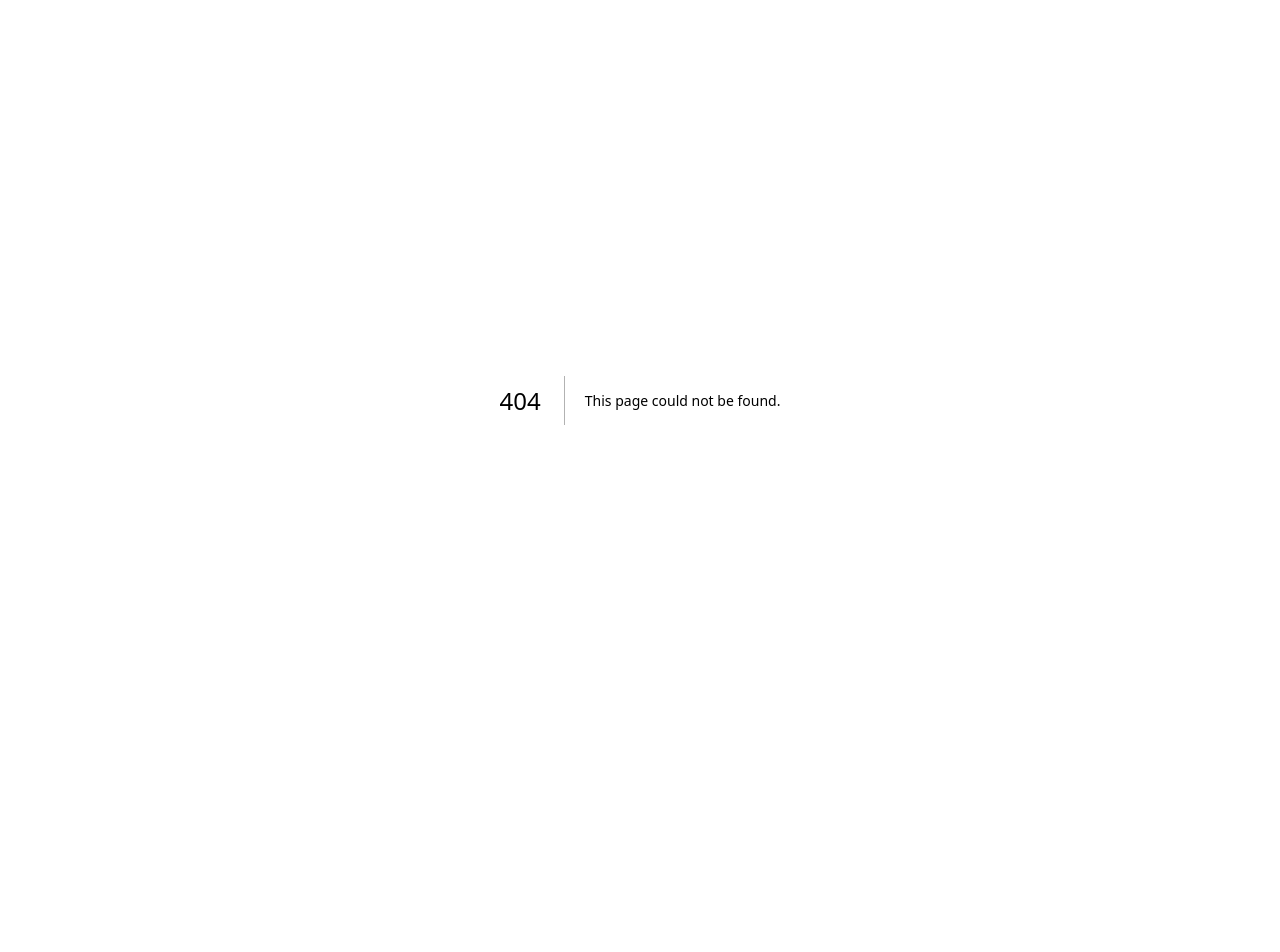
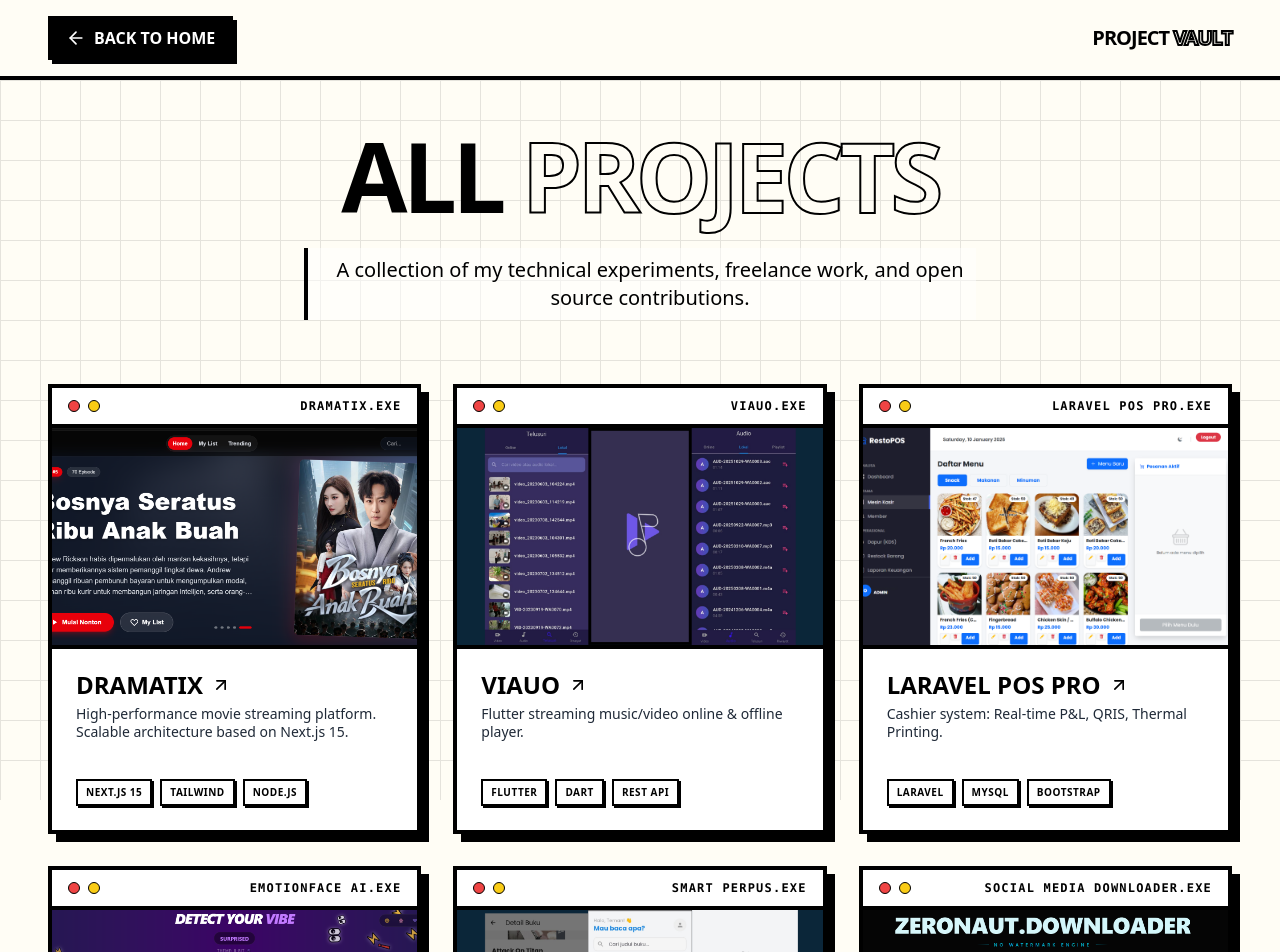
Before and after one commit to rezaaplvv/My-Web-Portofolio, a Next.js app: page /projects in a window 1280 px wide. Before the commit this address had no page. Shown: the top 952 px of the page. Before the commit the page ends 800 px from the top, so only its background shows below. Built offline with nearby package versions, Linux system fonts and the light colour scheme.

Commit message:
Add Project

```diff
--- a/app/page.tsx
+++ b/app/page.tsx
@@ -40,8 +40,17 @@ import Link from "next/link";
 
 // --- DATA PROJECTS ---
 const PROJECTS = [
+    {
+    id: 1,
+    title: "Laravel POS Pro",
+    subtitle: "Restaurant System",
+    desc: "Cashier system: Real-time P&L, QRIS, Thermal Printing.",
+    tech: ["Laravel", "MySQL", "Bootstrap"],
+    image: "/mesinkasirutama.png",
+    link: "https://github.com/rezaaplvv/Laravel-Point-Of-Sales-Pro"
+  },
   {
-    id: 1,
+    id: 2,
     title: "Dramatix",
     subtitle: "Streaming Platform",
     desc: "High-performance movie streaming platform. Scalable architecture based on Next.js 15.",
@@ -50,7 +59,27 @@ const PROJECTS = [
     link: "https://drama-tix.vercel.app/"
   },
   {
-    id: 2,
+    id: 3,
+    title: "Social Media Downloader",
+    subtitle: "Tools Web App",
+    desc: "Download high quality media from all social media without watermark.",
+    tech: ["React", "Vite", "Node.js"],
+    image: "/zeronout.png",
+    link: "https://zero-nout-downloader.vercel.app/"
+  },
+
+
+  {
+    id: 4,
+    title: "Smart Perpus",
+    subtitle: "Digital Library",
+    desc: "Digital library system with gamification features for levels and rankings.",
+    tech: ["Flutter", "Firebase", "Gamification"],
+    image: "/library.png",
+    link: "https://github.com/rezaaplvv/smart-perpus-app"
+  },
+    {
+    id: 5,
     title: "Viauo",
     subtitle: "Multimedia App",
     desc: "Flutter streaming music/video online & offline player.",
@@ -58,17 +87,8 @@ const PROJECTS = [
     image: "/viauo.png",
     link: "https://github.com/rezaaplvv/Viauo-VideoAudioPlayer"
   },
-  {
-    id: 3,
-    title: "Laravel POS Pro",
-    subtitle: "Restaurant System",
-    desc: "Cashier system: Real-time P&L, QRIS, Thermal Printing.",
-    tech: ["Laravel", "MySQL", "Bootstrap"],
-    image: "/mesinkasirutama.png",
-    link: "https://github.com/rezaaplvv/Laravel-Point-Of-Sales-Pro"
-  },
-  {
-    id: 4,
+    {
+    id: 6,
     title: "EmotionFace AI",
     subtitle: "AI Detection",
     desc: "Detects user facial expressions and changes UI accordingly in real-time.",
@@ -76,24 +96,7 @@ const PROJECTS = [
     image: "/emo.png",
     link: "https://emotion-face.vercel.app/"
   },
-  {
-    id: 5,
-    title: "Smart Perpus",
-    subtitle: "Digital Library",
-    desc: "Digital library system with gamification features for levels and rankings.",
-    tech: ["Flutter", "Firebase", "Gamification"],
-    image: "/library.png",
-    link: "https://github.com/rezaaplvv/smart-perpus-app"
-  },
-  {
-    id: 6,
-    title: "Social Media Downloader",
-    subtitle: "Tools Web App",
-    desc: "Download high quality media from all social media without watermark.",
-    tech: ["React", "Vite", "Node.js"],
-    image: "/zeronout.png",
-    link: "https://zero-nout-downloader.vercel.app/"
-  },
+
 ];
 
 // --- DATA TECH STACK ---
@@ -594,7 +597,7 @@ export default function Home() {
               className={`w-[300px] h-[300px] md:w-[400px] md:h-[400px] bg-white border-4 ${isDarkMode ? 'border-white shadow-[12px_12px_0px_0px_rgba(255,255,255,1)]' : 'border-black shadow-[12px_12px_0px_0px_rgba(0,0,0,1)]'} relative z-10`}
             >
               <Image
-                src="/ppgithub.jpg"
+                src="/IMG_2869.jpg"
                 alt="Reza Pahlepi"
                 fill
                 className="object-cover transition-all duration-300"
@@ -733,6 +736,17 @@ export default function Home() {
               </motion.div>
             ))}
           </div>
+
+          {/* --- NEW BUTTON: SEE MORE PROJECTS --- */}
+          <div className="mt-12 flex justify-center">
+            <Link
+                href="/projects"
+                className={`group relative px-8 py-4 bg-white border-4 ${isDarkMode ? 'border-white shadow-[8px_8px_0px_0px_rgba(255,255,255,1)]' : 'border-black shadow-[8px_8px_0px_0px_rgba(0,0,0,1)]'} font-black text-xl uppercase tracking-widest hover:shadow-none hover:translate-x-[4px] hover:translate-y-[4px] transition-all flex items-center gap-3 text-black`}
+            >
+                See More Projects
+                <ArrowUpRight className="w-6 h-6 group-hover:rotate-45 transition-transform"/>
+            </Link>
+          </div>
         </section>
 
         {/* ================= SERVICES ================= */}
--- /dev/null
+++ b/app/projects/page.tsx
@@ -0,0 +1,202 @@
+"use client";
+
+import React from "react";
+import { motion } from "framer-motion";
+import Image from "next/image";
+import Link from "next/link";
+import { ArrowLeft, ArrowUpRight, Github } from "lucide-react";
+
+// --- DATA PROJECTS ---
+// Kamu bisa menambahkan project ke-7, 8, dst di sini
+const ALL_PROJECTS = [
+  {
+    id: 1,
+    title: "Dramatix",
+    subtitle: "Streaming Platform",
+    desc: "High-performance movie streaming platform. Scalable architecture based on Next.js 15.",
+    tech: ["Next.js 15", "Tailwind", "Node.js"],
+    image: "/inidrama.png",
+    link: "https://drama-tix.vercel.app/"
+  },
+  {
+    id: 2,
+    title: "Viauo",
+    subtitle: "Multimedia App",
+    desc: "Flutter streaming music/video online & offline player.",
+    tech: ["Flutter", "Dart", "Rest API"],
+    image: "/viauo.png",
+    link: "https://github.com/rezaaplvv/Viauo-VideoAudioPlayer"
+  },
+  {
+    id: 3,
+    title: "Laravel POS Pro",
+    subtitle: "Restaurant System",
+    desc: "Cashier system: Real-time P&L, QRIS, Thermal Printing.",
+    tech: ["Laravel", "MySQL", "Bootstrap"],
+    image: "/mesinkasirutama.png",
+    link: "https://github.com/rezaaplvv/Laravel-Point-Of-Sales-Pro"
+  },
+  {
+    id: 4,
+    title: "EmotionFace AI",
+    subtitle: "AI Detection",
+    desc: "Detects user facial expressions and changes UI accordingly in real-time.",
+    tech: ["React", "TensorFlow", "AI"],
+    image: "/emo.png",
+    link: "https://emotion-face.vercel.app/"
+  },
+  {
+    id: 5,
+    title: "Smart Perpus",
+    subtitle: "Digital Library",
+    desc: "Digital library system with gamification features for levels and rankings.",
+    tech: ["Flutter", "Firebase", "Gamification"],
+    image: "/library.png",
+    link: "https://github.com/rezaaplvv/smart-perpus-app"
+  },
+  {
+    id: 6,
+    title: "Social Media Downloader",
+    subtitle: "Tools Web App",
+    desc: "Download high quality media from all social media without watermark.",
+    tech: ["React", "Vite", "Node.js"],
+    image: "/zeronout.png",
+    link: "https://zero-nout-downloader.vercel.app/"
+  },
+  {
+    id: 7,
+    title: "Fragrance Distribution Management",
+    subtitle: "Fragrance Distribution Management",
+    desc: "A Full-Stack Integrated Sales Force Automation (SFA) and Inventory Management System designed for retail operations.",
+    tech: ["Laravel 11", "MySQL", "Blade", "Tailwind", "Vite"],
+    image: "/sfa.png",
+    link: "https://github.com/rezaaplvv/Parfumsfa-Integrated-System"
+  },
+];
+
+const BrutalTag = ({ text }: { text: string }) => (
+  <span className="px-2 py-1 text-[10px] font-bold uppercase tracking-wider border-2 border-black bg-white text-black shadow-[2px_2px_0px_0px_rgba(0,0,0,1)]">
+    {text}
+  </span>
+);
+
+export default function ProjectsPage() {
+  return (
+    <div className="min-h-screen bg-[#FFFDF5] text-black font-sans selection:bg-black selection:text-white relative">
+
+      {/* BACKGROUND GRID */}
+      <div className="fixed inset-0 z-0 opacity-10 pointer-events-none"
+        style={{ backgroundImage: "linear-gradient(#000 1px, transparent 1px), linear-gradient(90deg, #000 1px, transparent 1px)", backgroundSize: "40px 40px" }}
+      ></div>
+
+      {/* NAVBAR SIMPLE */}
+      <nav className="fixed top-0 left-0 right-0 h-20 bg-[#FFFDF5] border-b-4 border-black z-50 px-6 md:px-12 flex items-center justify-between">
+        <Link href="/" className="group">
+            <div className="bg-black text-white px-4 py-2 font-bold border-2 border-black group-hover:bg-[#FDE047] group-hover:text-black transition-colors flex items-center gap-2 shadow-[4px_4px_0px_0px_rgba(0,0,0,1)] hover:shadow-none hover:translate-x-[2px] hover:translate-y-[2px]">
+                <ArrowLeft size={20} />
+                BACK TO HOME
+            </div>
+        </Link>
+        <div className="text-xl font-black uppercase tracking-tighter hidden md:block">
+            Project <span className="text-stroke-2 text-transparent">Vault</span>
+        </div>
+      </nav>
+
+      {/* MAIN CONTENT */}
+      <main className="relative z-10 pt-32 pb-20 px-6 md:px-12 max-w-7xl mx-auto">
+
+        {/* HEADER */}
+        <div className="mb-16 text-center">
+            <h1 className="text-5xl md:text-8xl font-black uppercase tracking-tighter mb-6">
+                All <span className="text-stroke-2 text-transparent">Projects</span>
+            </h1>
+            <p className="text-xl font-medium max-w-2xl mx-auto border-l-4 border-black pl-4 bg-white/50 py-2">
+                A collection of my technical experiments, freelance work, and open source contributions.
+            </p>
+        </div>
+
+        {/* GRID PROJECTS */}
+        <div className="grid grid-cols-1 md:grid-cols-2 lg:grid-cols-3 gap-8 auto-rows-[450px]">
+            {ALL_PROJECTS.map((project, index) => (
+              <motion.div
+                key={index}
+                initial={{ opacity: 0, y: 50 }}
+                whileInView={{ opacity: 1, y: 0 }}
+                viewport={{ once: true }}
+                transition={{ delay: index * 0.1 }}
+                className="group relative h-full bg-white border-4 border-black shadow-[8px_8px_0px_0px_rgba(0,0,0,1)] hover:shadow-none hover:translate-x-[8px] hover:translate-y-[8px] transition-all duration-200 overflow-hidden flex flex-col"
+              >
+                {/* Header Card */}
+                <div className="h-10 border-b-4 border-black bg-white flex items-center justify-between px-4">
+                  <div className="flex gap-2">
+                    <div className="w-3 h-3 rounded-full bg-red-500 border border-black"></div>
+                    <div className="w-3 h-3 rounded-full bg-yellow-400 border border-black"></div>
+                  </div>
+                  <div className="text-xs font-bold font-mono uppercase tracking-widest">
+                    {project.title}.exe
+                  </div>
+                </div>
+
+                {/* Image */}
+                <Link href={project.link} target="_blank" className="block relative h-[50%] border-b-4 border-black overflow-hidden bg-gray-100 cursor-pointer">
+                  <Image
+                      src={project.image}
+                      alt={project.title}
+                      fill
+                      className="object-cover transition-transform duration-500 group-hover:scale-105"
+                  />
+                  <div className="absolute inset-0 flex items-center justify-center opacity-0 group-hover:opacity-100 transition-opacity z-10 pointer-events-none">
+                      <div className="bg-white border-2 border-black px-4 py-2 font-bold shadow-[4px_4px_0px_0px_rgba(0,0,0,1)]">
+                        VIEW DEMO
+                      </div>
+                  </div>
+                </Link>
+
+                {/* Content */}
+                <div className="p-6 flex-1 flex flex-col justify-between bg-white">
+                   <div>
+                     <Link href={project.link} target="_blank" className="hover:underline decoration-4 decoration-black underline-offset-4">
+                       <h3 className="text-2xl font-black uppercase mb-2 leading-none flex items-center gap-2">
+                         {project.title}
+                         <ArrowUpRight className="w-5 h-5"/>
+                       </h3>
+                     </Link>
+                     <p className="text-sm font-medium text-gray-800 leading-tight mb-4">
+                       {project.desc}
+                     </p>
+                   </div>
+                   <div className="flex flex-wrap gap-2 mt-auto">
+                     {project.tech.map((t, i) => (
+                       <BrutalTag key={i} text={t} />
+                     ))}
+                   </div>
+                </div>
+              </motion.div>
+            ))}
+        </div>
+
+        {/* GITHUB LINK BOTTOM */}
+        <div className="mt-24 text-center">
+            <div className="inline-block bg-[#FDE047] border-4 border-black p-8 shadow-[8px_8px_0px_0px_rgba(0,0,0,1)]">
+                <h3 className="text-2xl font-black uppercase mb-4">Want to see more code?</h3>
+                <Link
+                    href="https://github.com/rezaaplvv"
+                    target="_blank"
+                    className="inline-flex items-center gap-2 bg-black text-white px-6 py-3 font-bold uppercase border-4 border-transparent hover:bg-white hover:text-black hover:border-black transition-colors"
+                >
+                    <Github size={20}/>
+                    Visit My GitHub
+                </Link>
+            </div>
+        </div>
+
+      </main>
+
+      <style jsx global>{`
+        .text-stroke-2 {
+          -webkit-text-stroke: 2px black;
+        }
+      `}</style>
+    </div>
+  );
+}
```
Also changed, not shown: public/IMG_2869.jpg (added), public/sfa.png (added).
